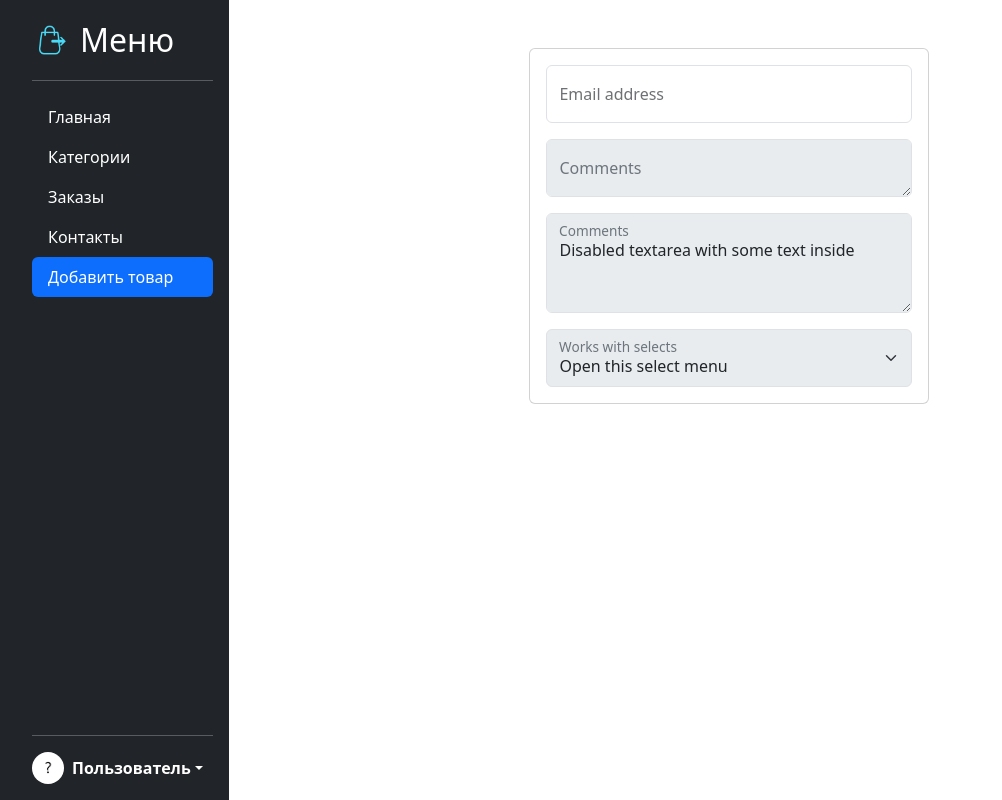
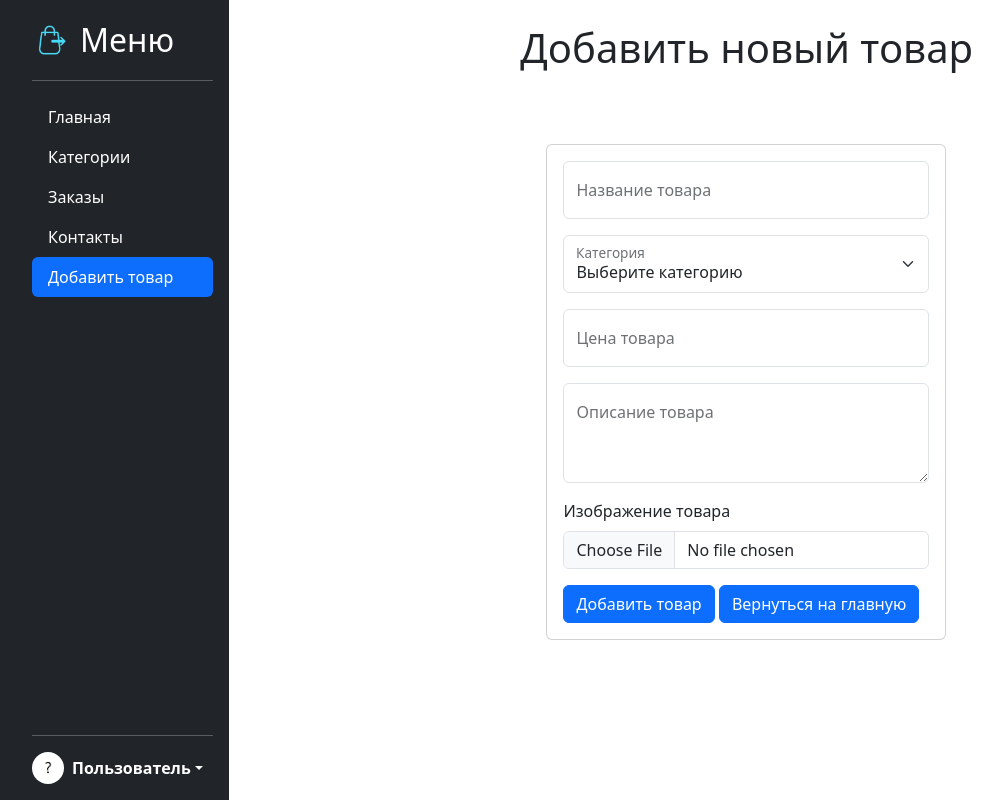
Before and after one commit to xzista/homework_4, a Django app: page /catalog/product_create/ in a window 1280 px wide. Shown: the whole page, without its empty margins (0-1002 px from the left). Run offline with Django 5.2, Linux system fonts and the light colour scheme; data comes from the database, SQL or seed files in the repository; some libraries are stand-ins or nearby versions.

Commit message:
update product_create.html and views.py

```diff
--- a/catalog/templates/product_create.html
+++ b/catalog/templates/product_create.html
@@ -1,38 +1,45 @@
 {% extends 'base.html' %}
 
 {% block content %}
-<div class="row justify-content-center mt-5 gx-5">
-    <div class="col-md-5 col-lg-5 mb-4 me-5">
+<div class="text-center">
+    <h1 class="mb-3">Добавить новый товар</h1>
+</div>
+<div class="row justify-content-center mt-5 g-4">
+    <div class="col-md-5 col-lg-5 mb-4">
         <div class="card" style="width: 50vh;">
             <div class="card-body">
-                <form method="post" action="">
+                <form method="post" action="" enctype="multipart/form-data">
                     {% csrf_token %}
                     <div class="form-floating mb-3">
-                        <input type="email" class="form-control" id="floatingInputDisabled"
-                               placeholder="name@example.com">
-                        <label for="floatingInputDisabled">Email address</label>
+                        <input type="text" class="form-control" name="name" id="name"
+                               placeholder="Название товара">
+                        <label for="name">Название товара</label>
                     </div>
                     <div class="form-floating mb-3">
-    <textarea class="form-control" placeholder="Leave a comment here" id="floatingTextareaDisabled"
-              disabled></textarea>
-                        <label for="floatingTextareaDisabled">Comments</label>
+                        <select class="form-select" id="category" name="category">
+                            <option selected value="">Выберите категорию</option>
+                            {% for category in categories %}
+                            <option value="{{ category.id }}">{{ category.name }}</option>
+                            {% endfor %}
+                        </select>
+                        <label for="category">Категория</label>
                     </div>
                     <div class="form-floating mb-3">
-    <textarea class="form-control" placeholder="Leave a comment here" id="floatingTextarea2Disabled"
-              style="height: 100px" disabled>Disabled textarea with some text inside</textarea>
-                        <label for="floatingTextarea2Disabled">Comments</label>
+                        <input type="text" class="form-control" name="price" id="price"
+                               placeholder="Цена товара">
+                        <label for="price">Цена товара</label>
                     </div>
-                    <div class="form-floating">
-                        <select class="form-select" id="floatingSelectDisabled"
-                                aria-label="Floating label disabled select example"
-                                disabled>
-                            <option selected>Open this select menu</option>
-                            <option value="1">One</option>
-                            <option value="2">Two</option>
-                            <option value="3">Three</option>
-                        </select>
-                        <label for="floatingSelectDisabled">Works with selects</label>
+                    <div class="form-floating mb-3">
+                        <textarea class="form-control" name="description" id="description"
+                                  placeholder="Описание товара" style="height: 100px"></textarea>
+                        <label for="description">Описание товара</label>
                     </div>
+                    <div class="mb-3">
+                        <label for="image" class="form-label">Изображение товара</label>
+                        <input type="file" class="form-control" name="image" id="image">
+                    </div>
+                    <button type="submit" class="btn btn-primary">Добавить товар</button>
+                    <a href="{% url 'catalog:home' %}" class="btn btn-primary">Вернуться на главную</a>
                 </form>
             </div>
         </div>
--- a/catalog/views.py
+++ b/catalog/views.py
@@ -3,7 +3,7 @@
 from django.urls import reverse_lazy
 from django.views.generic import ListView, CreateView, DetailView, UpdateView
 
-from catalog.models import Product, Contact
+from catalog.models import Product, Contact, Category
 
 
 class ProductListView(ListView):
@@ -16,7 +16,15 @@
     model = Product
     fields = ['name', 'price', 'category', 'description', 'image',]
     template_name = 'product_create.html'
-    success_url = reverse_lazy('catalog:product_create.html')
+    success_url = reverse_lazy('catalog:home')
+
+    def get_context_data(self, **kwargs):
+        context = super().get_context_data(**kwargs)
+
+        categories = Category.objects.all()
+
+        context['categories'] = categories
+        return context
 
 
 class ProductDetailView(DetailView):
```
